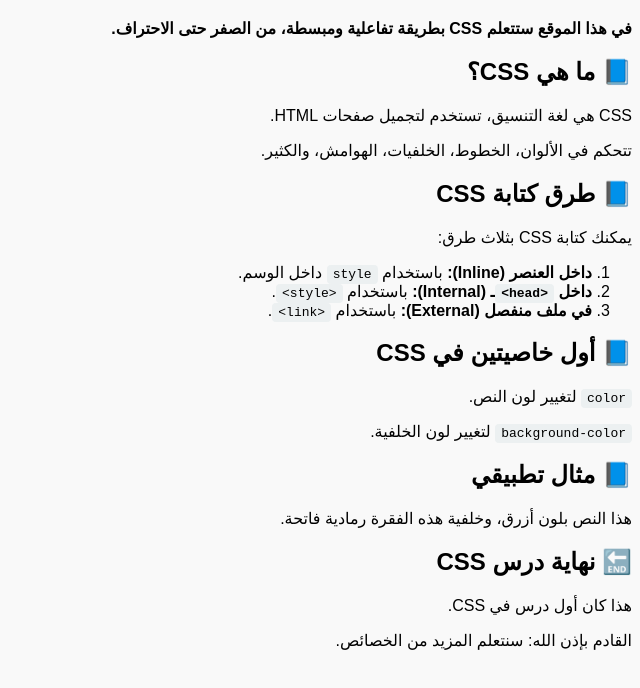
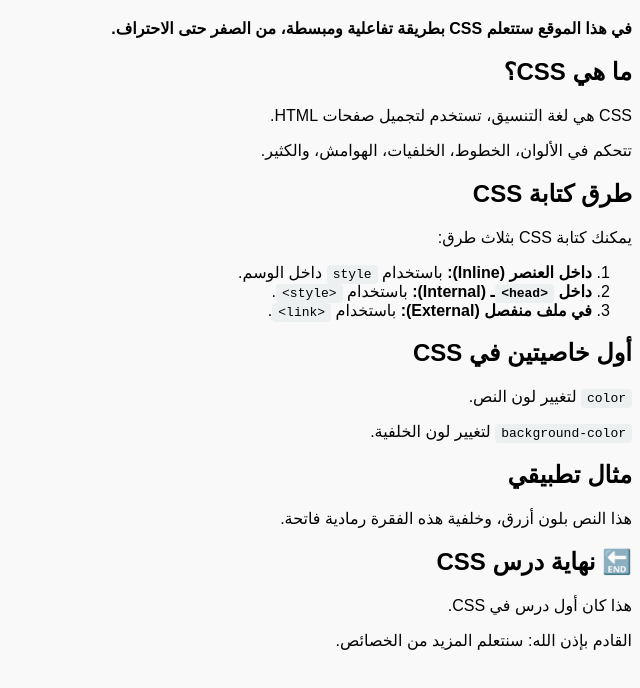
Before and after one commit to MoathM77/arabic-html-course, a plain HTML site: page css/css lesson.html in a window 1280 px wide. Shown: the part 62-750 px from the top of the page, without its empty margins (640-1280 px from the left). Drawn offline with Linux system fonts and the light colour scheme.

Commit message:
Update css lesson.html

```diff
--- a/css/css lesson.html
+++ b/css/css lesson.html
@@ -24,11 +24,11 @@
     <h1>بسم الله الرحمن الرحيم</h1>
     <p><strong>في هذا الموقع ستتعلم CSS بطريقة تفاعلية ومبسطة، من الصفر حتى الاحتراف.</strong></p>
 
-    <h2>📘 ما هي CSS؟</h2>
+    <h2>ما هي CSS؟</h2>
     <p>CSS هي لغة التنسيق، تستخدم لتجميل صفحات HTML.</p>
     <p>تتحكم في الألوان، الخطوط، الخلفيات، الهوامش، والكثير.</p>
 
-    <h2>📘 طرق كتابة CSS</h2>
+    <h2>طرق كتابة CSS</h2>
     <p>يمكنك كتابة CSS بثلاث طرق:</p>
     <ol>
         <li><strong>داخل العنصر (Inline):</strong> باستخدام <code>style</code> داخل الوسم.</li>
@@ -36,11 +36,11 @@
         <li><strong>في ملف منفصل (External):</strong> باستخدام <code>&lt;link&gt;</code>.</li>
     </ol>
 
-    <h2>📘 أول خاصيتين في CSS</h2>
+    <h2>أول خاصيتين في CSS</h2>
     <p><code>color</code> لتغيير لون النص.</p>
     <p><code>background-color</code> لتغيير لون الخلفية.</p>
 
-    <h2>📘 مثال تطبيقي</h2>
+    <h2>مثال تطبيقي</h2>
     <p>هذا النص بلون أزرق، وخلفية هذه الفقرة رمادية فاتحة.</p>
 
     <h2>🔚 نهاية درس CSS</h2>
```
